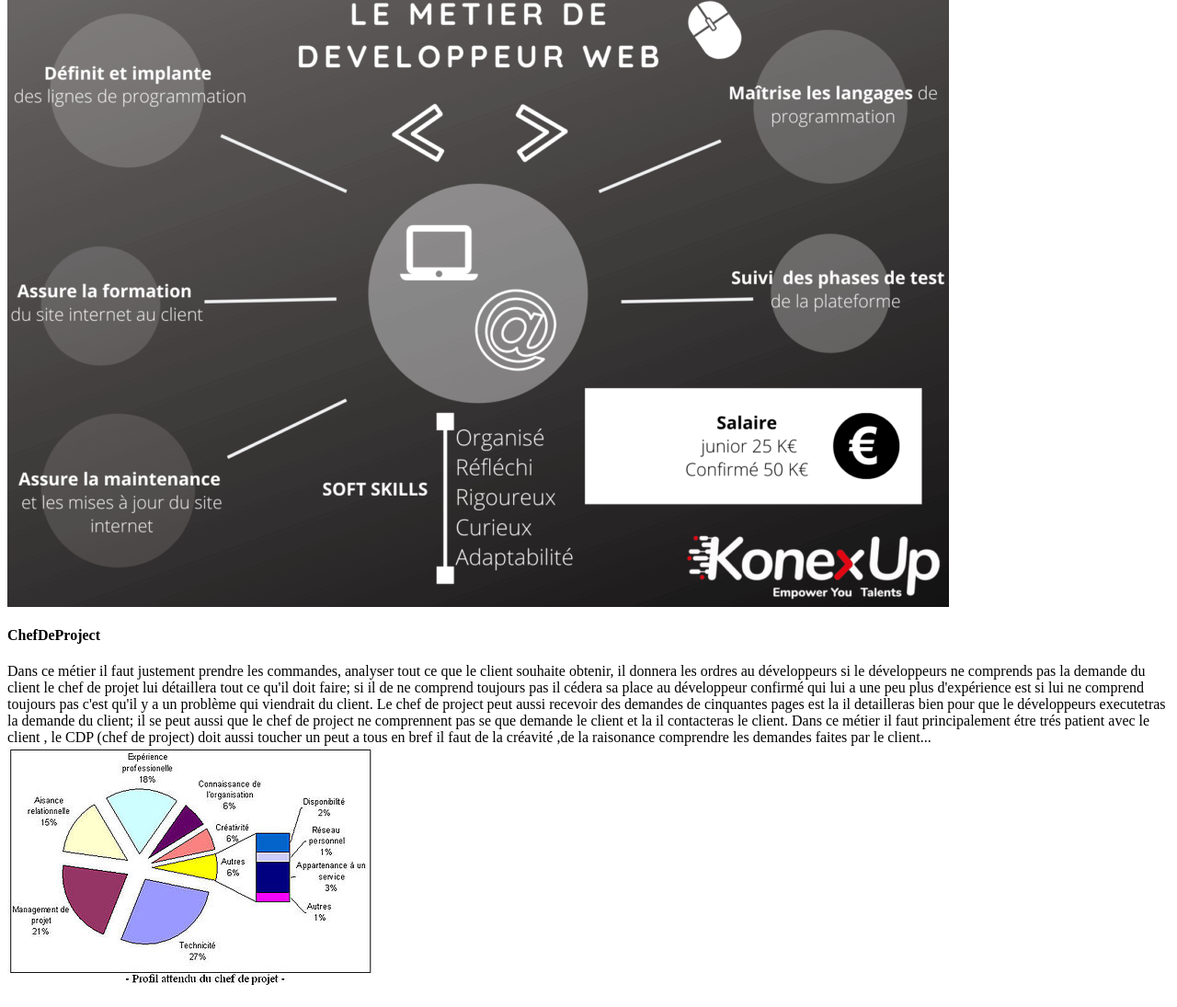
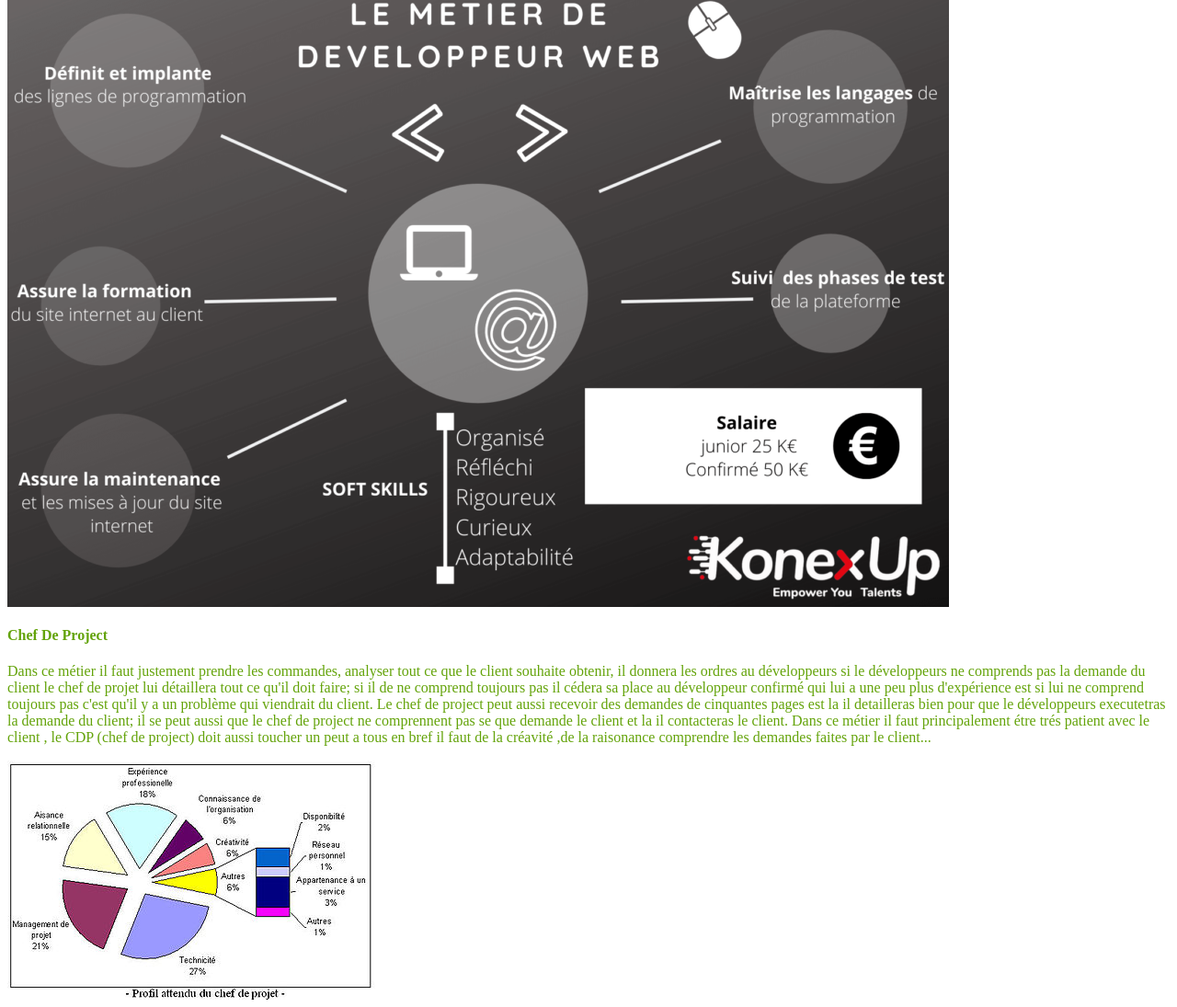
Before and after one commit to SupaVegito/ahmed, a plain HTML site: page rapport.html in a window 1280 px wide. Shown: the part 697-1792 px from the top of the page at 92% size. Drawn offline with Linux system fonts and the light colour scheme.

Commit message:
Add files via upload

```diff
--- a/rapport.html
+++ b/rapport.html
@@ -1,5 +1,17 @@
+<style>
+   #métier1{
+    color: dodgerblue;
+   }
+   #métier2{
+    color: navy;
+   }
+   #métier3{
+    color: rgb(99, 163, 9);
+   }
+
+</style>
 <body>
-    <div>
+    <div id="métier1">
         <h2>Responsable ressources humaine</h2>
         <p>j'ai plutôt compris qu'il faut aussi se démarquer d'autres personnes être objectif;
             ne pas négliger une seule fiche de paye.Il faut tout aussi être aimable avec les personnes qui nous
@@ -10,7 +22,7 @@
         <img src="schema-ressources_humaines.jpg" />
     </div>
 
-    <div>
+    <div id="métier2">
         <h3>Developpeurs</h3>
         <p>Ce métier est plutôt centré pour les personnes qui aime rester sur un ordinateur ou tous simplement qui aime
             aider des amis, le développeur est plutôt dirigé par le chef de projet; sur ce métier il est très conseiller
@@ -18,9 +30,9 @@
             une personne plutôt être une personne organisés, réfléchis, rigoureux....</p>
         <img src="Fiche-métier-développeur-web-1024x682.png" />
     </div>
-    <div>
-        <h4>ChefDeProject</h4>
-        <p></p>Dans ce métier il faut justement prendre les commandes, analyser tout ce que le client
+    <div id="métier3">
+        <h4>Chef De Project</h4>
+        <p>Dans ce métier il faut justement prendre les commandes, analyser tout ce que le client
         souhaite obtenir, il donnera les ordres au développeurs si le développeurs ne comprends pas la demande du client
         le chef de projet lui détaillera tout ce qu'il doit faire; si il de ne comprend toujours pas
         il cédera sa place au développeur confirmé qui lui a une peu plus d'expérience est si lui ne comprend toujours pas
@@ -30,6 +42,6 @@
         il se peut aussi que le chef de project ne comprennent pas se que demande le client et la il contacteras le client.
         Dans ce métier il faut principalement étre trés patient avec le client , le CDP (chef de project)
         doit aussi toucher un peut a tous en bref il faut de la créavité ,de la raisonance comprendre les demandes
-        faites par le client...
+        faites par le client...</p>
     </div>
-    <img src="400px-Profil_chefdeprojet.jpg" />
+    <img src="400px-Profil_chefdeprojet.jpg">
```
